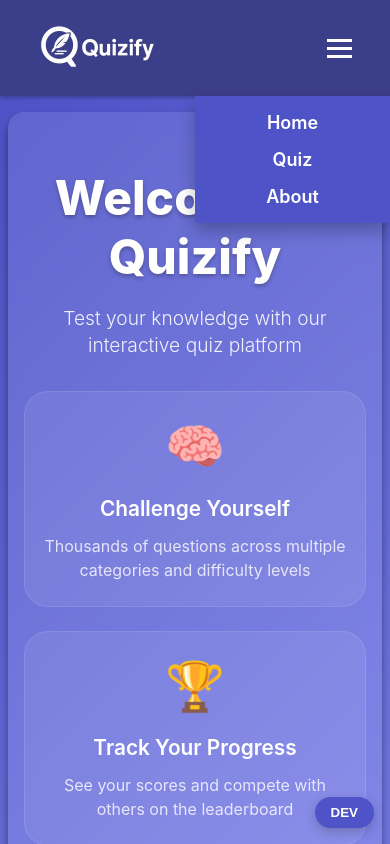
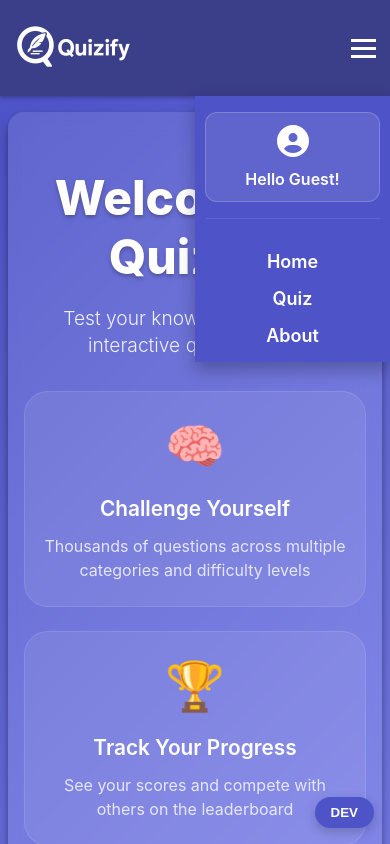
Before and after one commit to herrgallardo/lexicon-react-quiz-app, a React (Create React App) app: page / in a window 390 px wide. Both pictures are taken after a click on the button "Toggle menu". Shown: the top 844 px of the page. Built offline with nearby package versions, Linux system fonts and the light colour scheme; no server answers.

Commit message:
fix: show user profile on mobile devices
User profile was hidden on mobile. Add user info to mobile
navigation menu while preserving desktop behavior.

Fixes #107

```diff
--- a/src/components/Header.css
+++ b/src/components/Header.css
@@ -70,7 +70,48 @@
   color: #e0e0ff;
 }
 
-/* ───────────── USER INFO ───────────── */
+/* ───────────── MOBILE USER INFO IN MENU ───────────── */
+.mobile-user-info {
+  border-bottom: 1px solid rgba(255, 255, 255, 0.1);
+  padding-bottom: 1rem;
+  margin-bottom: 1rem;
+  width: 90%;
+}
+
+.nav-user-info {
+  display: flex;
+  flex-direction: column;
+  align-items: center;
+  gap: 0.5rem;
+  color: white;
+  font-size: 1.125rem;
+  font-weight: 600;
+  padding: 1rem;
+  border-radius: 0.75rem;
+  transition: all 0.3s ease;
+  background-color: rgba(255, 255, 255, 0.1);
+  backdrop-filter: blur(8px);
+  border: 1px solid rgba(255, 255, 255, 0.2);
+  text-align: center;
+}
+
+.nav-user-info:hover {
+  background-color: rgba(255, 255, 255, 0.2);
+  transform: translateY(-2px);
+}
+
+.nav-user-icon {
+  font-size: 2.5rem;
+  margin-bottom: 0.25rem;
+}
+
+.nav-user-subtitle {
+  font-size: 0.85rem;
+  opacity: 0.8;
+  font-weight: 400;
+}
+
+/* ───────────── DESKTOP USER INFO ───────────── */
 .user-info {
   display: flex;
   align-items: center;
@@ -95,6 +136,12 @@
   display: none;
 }
 
+@media (min-width: 769px) {
+  .user-info.desktop {
+    display: flex;
+  }
+}
+
 .user-info:hover {
   opacity: 1;
   background-color: rgba(255, 255, 255, 0.2);
@@ -109,12 +156,6 @@
 
 .user-name {
   font-weight: 600;
-}
-
-@media (min-width: 769px) {
-  .user-info.desktop {
-    display: flex;
-  }
 }
 
 /* Actions in the right grid cell */
@@ -166,3 +207,33 @@
     display: none;
   }
 }
+
+/* Mobile responsive adjustments */
+@media (max-width: 768px) {
+  .header-content {
+    padding: 0 1rem;
+  }
+
+  .logo {
+    left: 1rem;
+  }
+}
+
+@media (max-width: 480px) {
+  .header-content {
+    padding: 0 0.5rem;
+  }
+
+  .logo {
+    left: 0.5rem;
+  }
+
+  .nav-user-info {
+    padding: 0.75rem;
+    font-size: 1rem;
+  }
+
+  .nav-user-icon {
+    font-size: 2rem;
+  }
+}
--- a/src/components/Header.jsx
+++ b/src/components/Header.jsx
@@ -20,7 +20,10 @@ const Header = () => {
   }, [isDesktop]);
 
   const toggleMenu = () => setMenuOpen((open) => !open);
-  const openUserModal = () => setShowUserModal(true);
+  const openUserModal = () => {
+    setShowUserModal(true);
+    setMenuOpen(false); // Close mobile menu when opening modal
+  };
   const closeUserModal = () => setShowUserModal(false);
 
   // Get display name or fallback to email username part
@@ -45,6 +48,26 @@ const Header = () => {
         </div>
 
         <ul className={`nav-list${menuOpen ? ' active' : ''}`}>
+          {/* User info in mobile menu - only show when menu is active and not on desktop */}
+          {!isDesktop && (
+            <li className="nav-item mobile-user-info">
+              <div
+                className="nav-user-info"
+                onClick={user ? openUserModal : undefined}
+                style={{ cursor: user ? 'pointer' : 'default' }}
+              >
+                <FontAwesomeIcon
+                  icon={faUserCircle}
+                  className="nav-user-icon"
+                />
+                <span>{user ? getDisplayName() : 'Hello Guest!'}</span>
+                {user && (
+                  <span className="nav-user-subtitle">View Profile</span>
+                )}
+              </div>
+            </li>
+          )}
+
           <li className="nav-item">
             <a
               href="/"
@@ -85,7 +108,7 @@ const Header = () => {
             <span className="bar" />
           </button>
 
-          {/* ───────── USER INFO ───────── */}
+          {/* ───────── USER INFO - Desktop only ───────── */}
           {user ? (
             <div
               className="user-info desktop"
```
